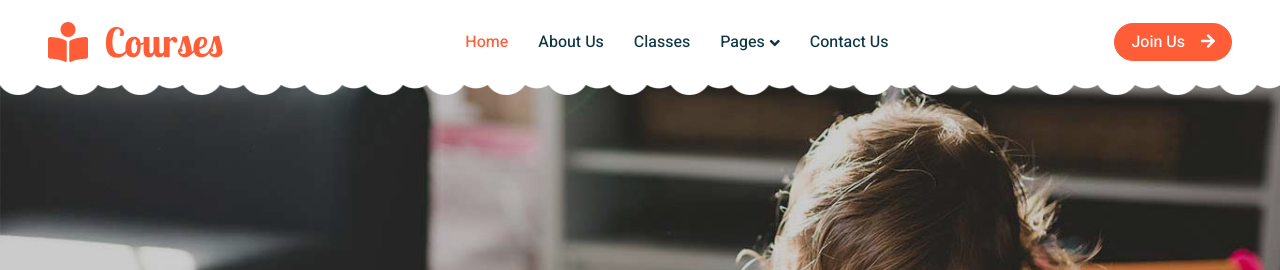
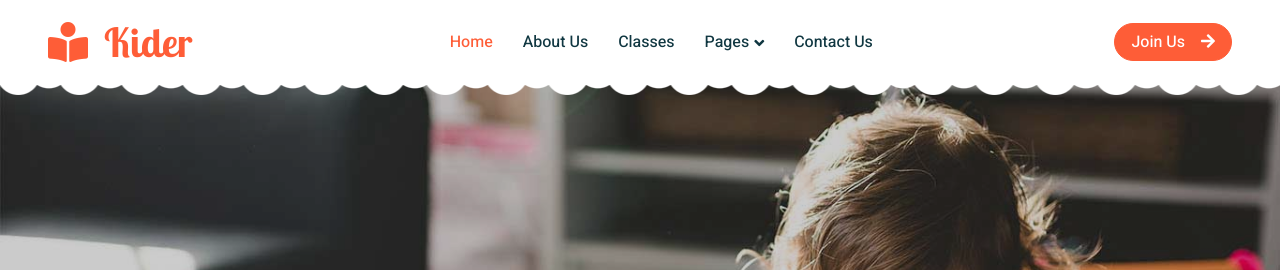
Before and after one commit to KavishkaShehara1/Kider-Pre-School-Management-Fullstack-Web-Project, a PHP site: page / in a window 1280 px wide. Shown: the top 270 px of the page. Run offline with PHP 8.4, Linux system fonts and the light colour scheme; data comes from the database, SQL or seed files in the repository; some libraries are stand-ins or nearby versions.

Commit message:
navbar logo name change

```diff
--- a/404.php
+++ b/404.php
@@ -45,7 +45,7 @@
         <!-- Navbar Start -->
         <nav class="navbar navbar-expand-lg bg-white navbar-light sticky-top px-4 px-lg-5 py-lg-0">
             <a href="index.php" class="navbar-brand">
-                <h1 class="m-0 text-primary"><i class="fa fa-book-reader me-3"></i>Courses</h1>
+                <h1 class="m-0 text-primary"><i class="fa fa-book-reader me-3"></i>Kider</h1>
             </a>
             <button type="button" class="navbar-toggler" data-bs-toggle="collapse" data-bs-target="#navbarCollapse">
                 <span class="navbar-toggler-icon"></span>
--- a/about.php
+++ b/about.php
@@ -45,7 +45,7 @@
         <!-- Navbar Start -->
         <nav class="navbar navbar-expand-lg bg-white navbar-light sticky-top px-4 px-lg-5 py-lg-0">
             <a href="index.php" class="navbar-brand">
-                <h1 class="m-0 text-primary"><i class="fa fa-book-reader me-3"></i>Courses</h1>
+                <h1 class="m-0 text-primary"><i class="fa fa-book-reader me-3"></i>Kider</h1>
             </a>
             <button type="button" class="navbar-toggler" data-bs-toggle="collapse" data-bs-target="#navbarCollapse">
                 <span class="navbar-toggler-icon"></span>
--- a/appointment.php
+++ b/appointment.php
@@ -45,7 +45,7 @@
         <!-- Navbar Start -->
         <nav class="navbar navbar-expand-lg bg-white navbar-light sticky-top px-4 px-lg-5 py-lg-0">
             <a href="index.php" class="navbar-brand">
-                <h1 class="m-0 text-primary"><i class="fa fa-book-reader me-3"></i>Courses</h1>
+                <h1 class="m-0 text-primary"><i class="fa fa-book-reader me-3"></i>Kider</h1>
             </a>
             <button type="button" class="navbar-toggler" data-bs-toggle="collapse" data-bs-target="#navbarCollapse">
                 <span class="navbar-toggler-icon"></span>
--- a/call-to-action.php
+++ b/call-to-action.php
@@ -66,7 +66,7 @@ session_start(); // Start the session
         <!-- Navbar Start -->
         <nav class="navbar navbar-expand-lg bg-white navbar-light sticky-top px-4 px-lg-5 py-lg-0">
             <a href="index.php" class="navbar-brand">
-                <h1 class="m-0 text-primary"><i class="fa fa-book-reader me-3"></i>Courses</h1>
+                <h1 class="m-0 text-primary"><i class="fa fa-book-reader me-3"></i>Kider</h1>
             </a>
             <button type="button" class="navbar-toggler" data-bs-toggle="collapse" data-bs-target="#navbarCollapse">
                 <span class="navbar-toggler-icon"></span>
--- a/classes.php
+++ b/classes.php
@@ -56,7 +56,7 @@ $result = mysqli_query($conn, $sql);
         <!-- Navbar Start -->
         <nav class="navbar navbar-expand-lg bg-white navbar-light sticky-top px-4 px-lg-5 py-lg-0">
             <a href="index.php" class="navbar-brand">
-                <h1 class="m-0 text-primary"><i class="fa fa-book-reader me-3"></i>Courses</h1>
+                <h1 class="m-0 text-primary"><i class="fa fa-book-reader me-3"></i>Kider</h1>
             </a>
             <button type="button" class="navbar-toggler" data-bs-toggle="collapse" data-bs-target="#navbarCollapse">
                 <span class="navbar-toggler-icon"></span>
--- a/contact.php
+++ b/contact.php
@@ -56,7 +56,7 @@ if (isset($_SESSION['message'])) {
         <!-- Navbar Start -->
         <nav class="navbar navbar-expand-lg bg-white navbar-light sticky-top px-4 px-lg-5 py-lg-0">
             <a href="index.php" class="navbar-brand">
-                <h1 class="m-0 text-primary"><i class="fa fa-book-reader me-3"></i>Courses</h1>
+                <h1 class="m-0 text-primary"><i class="fa fa-book-reader me-3"></i>Kider</h1>
             </a>
             <button type="button" class="navbar-toggler" data-bs-toggle="collapse" data-bs-target="#navbarCollapse">
                 <span class="navbar-toggler-icon"></span>
--- a/facility.php
+++ b/facility.php
@@ -45,7 +45,7 @@
         <!-- Navbar Start -->
         <nav class="navbar navbar-expand-lg bg-white navbar-light sticky-top px-4 px-lg-5 py-lg-0">
             <a href="index.php" class="navbar-brand">
-                <h1 class="m-0 text-primary"><i class="fa fa-book-reader me-3"></i>Courses</h1>
+                <h1 class="m-0 text-primary"><i class="fa fa-book-reader me-3"></i>Kider</h1>
             </a>
             <button type="button" class="navbar-toggler" data-bs-toggle="collapse" data-bs-target="#navbarCollapse">
                 <span class="navbar-toggler-icon"></span>
--- a/index.php
+++ b/index.php
@@ -67,7 +67,7 @@ $result2 = mysqli_query($conn, $sql2);
         <!-- Navbar Start -->
         <nav class="navbar navbar-expand-lg bg-white navbar-light sticky-top px-4 px-lg-5 py-lg-0">
             <a href="index.html" class="navbar-brand">
-                <h1 class="m-0 text-primary"><i class="fa fa-book-reader me-3"></i>Courses</h1>
+                <h1 class="m-0 text-primary"><i class="fa fa-book-reader me-3"></i>Kider</h1>
             </a>
             <button type="button" class="navbar-toggler" data-bs-toggle="collapse" data-bs-target="#navbarCollapse">
                 <span class="navbar-toggler-icon"></span>
--- a/team.php
+++ b/team.php
@@ -55,7 +55,7 @@ $result2 = mysqli_query($conn, $sql2);
         <!-- Navbar Start -->
         <nav class="navbar navbar-expand-lg bg-white navbar-light sticky-top px-4 px-lg-5 py-lg-0">
             <a href="index.php" class="navbar-brand">
-                <h1 class="m-0 text-primary"><i class="fa fa-book-reader me-3"></i>Courses</h1>
+                <h1 class="m-0 text-primary"><i class="fa fa-book-reader me-3"></i>Kider</h1>
             </a>
             <button type="button" class="navbar-toggler" data-bs-toggle="collapse" data-bs-target="#navbarCollapse">
                 <span class="navbar-toggler-icon"></span>
--- a/testimonial.php
+++ b/testimonial.php
@@ -45,7 +45,7 @@
         <!-- Navbar Start -->
         <nav class="navbar navbar-expand-lg bg-white navbar-light sticky-top px-4 px-lg-5 py-lg-0">
             <a href="index.php" class="navbar-brand">
-                <h1 class="m-0 text-primary"><i class="fa fa-book-reader me-3"></i>Courses</h1>
+                <h1 class="m-0 text-primary"><i class="fa fa-book-reader me-3"></i>Kider</h1>
             </a>
             <button type="button" class="navbar-toggler" data-bs-toggle="collapse" data-bs-target="#navbarCollapse">
                 <span class="navbar-toggler-icon"></span>
```
